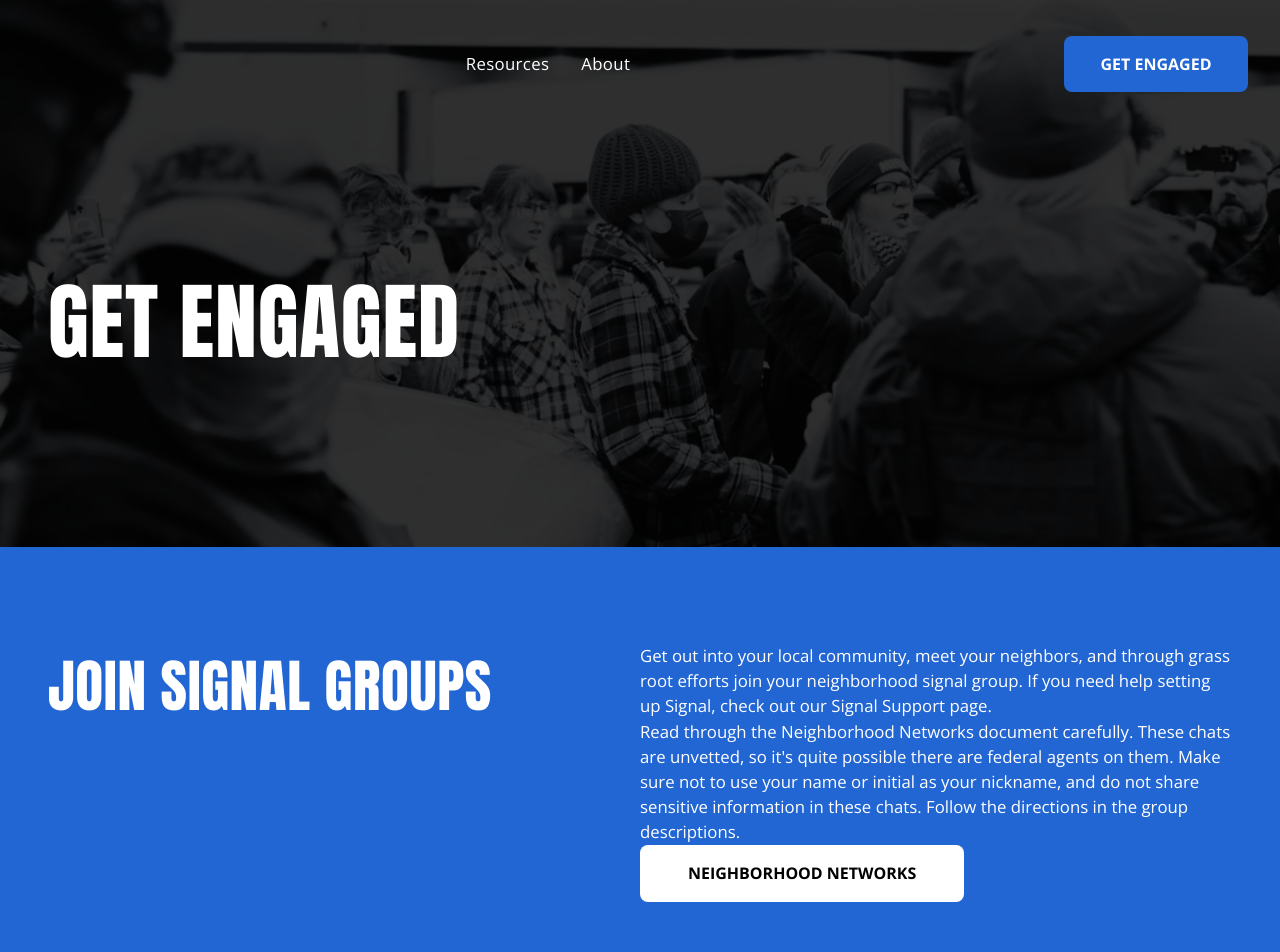
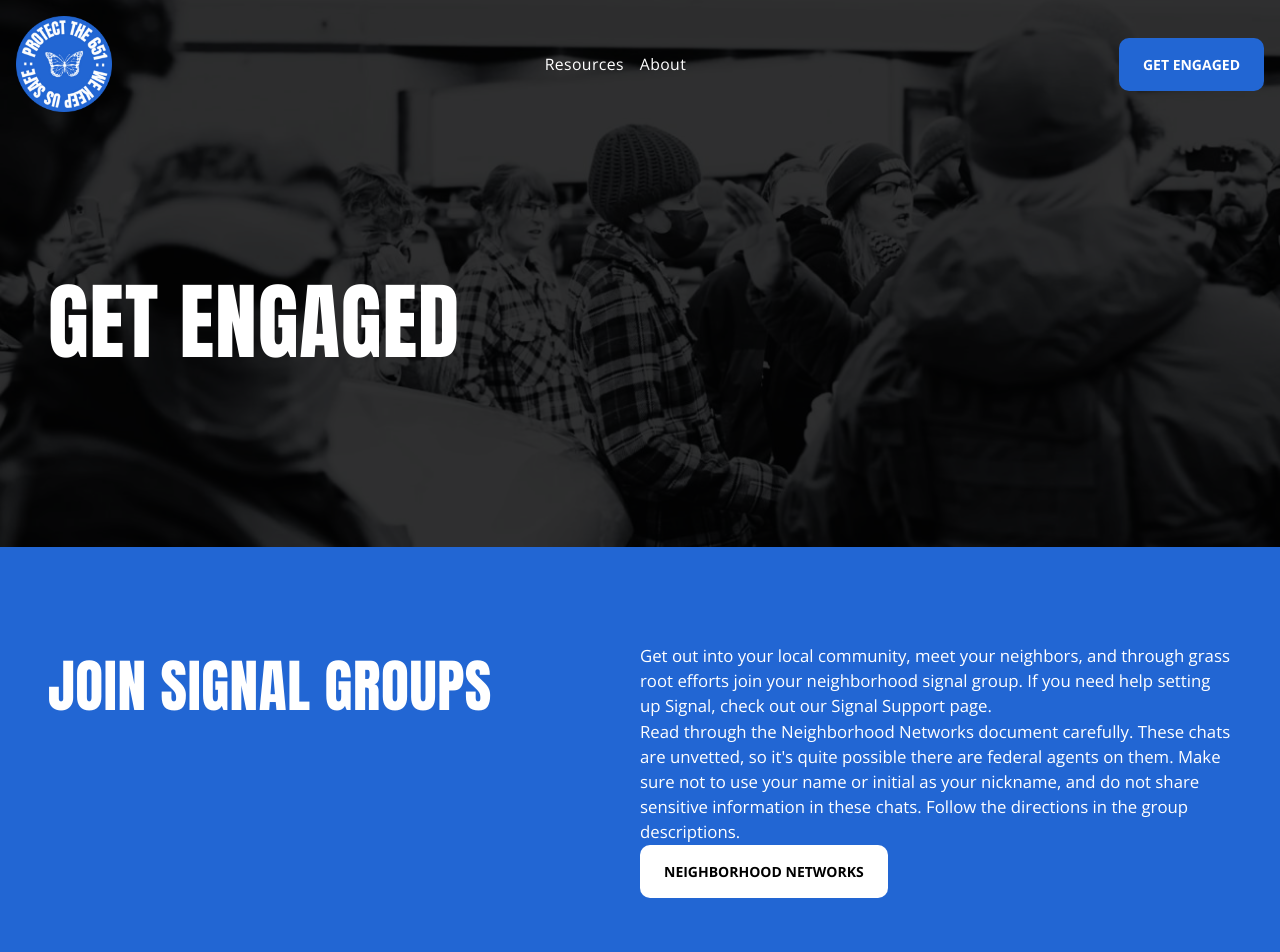
Before and after one commit to nicholemattera/Protect-the-651, a website built with Vite: page get-engaged.html in a window 1280 px wide. Shown: the top 952 px of the page. Built offline with nearby package versions, Linux system fonts and the light colour scheme.

Commit message:
feat: make header use tailwind and create call to action component

```diff
--- a/get-engaged.html
+++ b/get-engaged.html
@@ -34,8 +34,9 @@
           </p>
           <p>
             <a
+              is="ptsfo-call-to-action"
+              variant="lightest"
               href="https://docs.proton.me/doc?mode=open-url&token=MNV0KBMEF0#93VatIWTBAkU"
-              class="call-to-action"
               targe="_blank"
               >Neighborhood Networks</a
             >
@@ -52,10 +53,10 @@
             resources. Little Free Libraries are a great place to distribute zines and whistles.
           </p>
           <p>
-            <a href="/whistle-system.html" class="call-to-action">Whistle Resources</a>
+            <a is="ptsfo-call-to-action" variant="light" href="/whistle-system.html">Whistle Resources</a>
           </p>
           <p>
-            <a href="/immigrants-rights.html" class="call-to-action">Immigrants Rights</a>
+            <a is="ptsfo-call-to-action" variant="light" href="/immigrants-rights.html">Immigrants Rights</a>
           </p>
         </div>
       </div>
--- a/index.html
+++ b/index.html
@@ -34,7 +34,7 @@
           </p>
           <p>Sign up.</p>
           <p>We protect your information with end-to-end encryption.</p>
-          <p><a href="/get-engaged.html" class="call-to-action">Get engaged</a></p>
+          <p><a is="ptsfo-call-to-action" variant="lightest" href="/get-engaged.html">Get engaged</a></p>
         </div>
       </div>
 
@@ -45,7 +45,7 @@
             We're a network of trained legal observers, coordinating community patrols and responding to ICE activity
             through peaceful, legal, non-violent action.
           </p>
-          <p><a href="/about.html" class="call-to-action">Learn more</a></p>
+          <p><a is="ptsfo-call-to-action" variant="light" href="/about.html">Learn more</a></p>
         </div>
       </div>
     </main>
--- a/package.json
+++ b/package.json
@@ -20,6 +20,8 @@
     "preview": "vite preview"
   },
   "dependencies": {
+    "@fontsource-variable/open-sans": "^5.2.7",
+    "@fontsource/anton": "^5.2.7",
     "@tailwindcss/vite": "^4.2.1",
     "tailwindcss": "^4.2.1"
   },
--- /dev/null
+++ b/src/components/CallToAction.ts
@@ -0,0 +1,29 @@
+export class CallToActionElement extends HTMLAnchorElement {
+  _initialized: boolean
+
+  constructor() {
+    super()
+
+    this._initialized = false
+  }
+
+  connectedCallback() {
+    this.className = 'hover:opacity-80 inline-block px-3 py-2 rounded-sm font-bold text-base text-center uppercase'
+
+    switch (this.getAttribute('variant')) {
+      case 'lightest':
+        this.className += ' bg-lightest text-lightest-foreground'
+        break
+
+      case 'light':
+        this.className += ' bg-light text-light-foreground'
+        break
+
+      case 'dark':
+        this.className += ' bg-dark text-dark-foreground'
+        break
+    }
+  }
+}
+
+customElements.define('ptsfo-call-to-action', CallToActionElement, { extends: 'a' })
--- a/src/components/Header.ts
+++ b/src/components/Header.ts
@@ -1,3 +1,6 @@
+import './CallToAction'
+import type { CallToActionElement } from './CallToAction'
+
 class HeaderElement extends HTMLElement {
   _initialized = false
 
@@ -41,12 +44,12 @@ class HeaderElement extends HTMLElement {
     this._initialized = true
 
     this.role = 'banner'
-    this.className = 'header'
-    this.id = 'header'
+    this.className =
+      'flex items-center bg-transparent text-dark-foreground fixed top-0 inset-x-0 h-16 px-2 py-4 z-2 duration-300 ease-in-out'
     window.addEventListener('scroll', this._onWindowScroll)
 
     const logo = document.createElement('h1')
-    logo.className = 'logo'
+    logo.className = 'grow-0 shrink-1'
     this.appendChild(logo)
 
     const image = document.createElement('img')
@@ -57,30 +60,35 @@ class HeaderElement extends HTMLElement {
     logo.appendChild(image)
 
     const navigation = document.createElement('nav')
-    navigation.className = 'navigation'
+    navigation.className = 'flex items-center grow-1 shrink-0 justify-center font-normal'
     this.appendChild(navigation)
 
     const orderedList = document.createElement('ol')
     navigation.appendChild(orderedList)
 
-    const getEngagedCTA = document.createElement('a')
-    getEngagedCTA.className = 'call-to-action'
-    getEngagedCTA.href = '/get-engaged.html'
+    const getEngagedCTA = document.createElement('a', { is: 'ptsfo-call-to-action' }) as CallToActionElement
+    getEngagedCTA.setAttribute('variant', 'light')
+    getEngagedCTA.setAttribute('href', '/get-engaged.html')
     getEngagedCTA.innerText = 'Get Engaged'
     this.appendChild(getEngagedCTA)
 
     HeaderElement.links.forEach((link) => {
       const listItem = document.createElement('li')
+      listItem.className = 'group/parent cursor-pointer relative inline-block px-1 py-2 text-lg/3 tracking-wide'
 
       if (link.children) {
         listItem.innerText = link.name
 
         const childOrderedList = document.createElement('ol')
+        childOrderedList.className =
+          'hidden group-hover/parent:block group-focus/parent:block bg-dark text-dark-foreground absolute top-[calc(100% - 1px)] min-w-25'
         link.children.forEach((childLink) => {
           const childListItem = document.createElement('li')
+          childListItem.className = 'group/child py-1 px-2'
 
           const anchor = document.createElement('a')
-          anchor.href = childLink.url
+          anchor.className = 'group-hover/child:underline'
+          anchor.setAttribute('href', childLink.url)
           anchor.innerText = childLink.name
           childListItem.appendChild(anchor)
 
@@ -90,7 +98,8 @@ class HeaderElement extends HTMLElement {
         listItem.appendChild(childOrderedList)
       } else {
         const anchor = document.createElement('a')
-        anchor.href = link.url
+        anchor.className = 'group-hover/parent:underline'
+        anchor.setAttribute('href', link.url)
         anchor.innerText = link.name
         listItem.appendChild(anchor)
       }
@@ -104,11 +113,12 @@ class HeaderElement extends HTMLElement {
   }
 
   _onWindowScroll() {
-    console.log('scroll')
     if (window.scrollY !== 0) {
-      this.classList.add('opaque')
+      this.classList.add('bg-dark')
+      this.classList.remove('bg-transparent')
     } else {
-      this.classList.remove('opaque')
+      this.classList.remove('bg-dark')
+      this.classList.add('bg-transparent')
     }
   }
 }
--- a/src/main.css
+++ b/src/main.css
@@ -1,4 +1,50 @@
+@import '@fontsource/anton/400.css';
+@import '@fontsource-variable/open-sans';
 @import 'tailwindcss';
+
+@theme {
+  --color-lightest: #ffffff;
+  --color-lightest-foreground: #000000;
+  --color-light: #2266d3;
+  --color-light-foreground: #ffffff;
+  --color-dark: #000000;
+  --color-dark-foreground: #ffffff;
+
+  --color-ring: var(--color-light);
+
+  --font-heading: 'Anton', 'Franklin Gothic Medium', 'Arial Narrow', Arial, sans-serif;
+  --font-body: 'Open Sans', Arial, Helvetica, sans-serif;
+
+  --radius: 1rem;
+  --radius-xs: calc(var(--radius) - 8px);
+  --radius-sm: calc(var(--radius) - 4px);
+  --radius-md: calc(var(--radius) - 2px);
+  --radius-lg: var(--radius);
+  --radius-xl: calc(var(--radius) + 4px);
+  --radius-2xl: calc(var(--radius) + 8px);
+  --radius-3xl: calc(var(--radius) + 12px);
+  --radius-4xl: calc(var(--radius) + 16px);
+
+  --spacing: 8px;
+}
+
+.antialiased {
+  -webkit-font-smoothing: antialiased;
+  -moz-osx-font-smoothing: grayscale;
+}
+
+body {
+  @apply font-body;
+}
+
+h1,
+h2,
+h3,
+h4,
+h5,
+h6 {
+  @apply font-heading;
+}
 
 * {
   box-sizing: border-box;
@@ -30,16 +76,6 @@ p {
   line-height: 1.5em;
 }
 
-.call-to-action {
-  border-radius: 8px;
-  display: inline-block;
-  font-size: 16px;
-  font-weight: bold;
-  padding: 16px 24px;
-  text-decoration: none;
-  text-transform: uppercase;
-}
-
 .community-patrol-bg::before {
   background-image: url(/images/community-patrol.jpg);
 }
@@ -64,97 +100,8 @@ p {
   background-image: url(/images/rapid-response.jpg);
 }
 
-.header {
-  align-items: center;
-  background-color: rgba(0, 0, 0, 0);
-  color: #ffffff;
-  display: flex;
-  height: 128px;
-  left: 0;
-  padding: 16px 32px;
-  position: fixed;
-  right: 0;
-  top: 0;
-  transition: background-color 0.325s ease-in-out;
-  z-index: 2;
-}
-
-.header.opaque {
-  background-color: rgba(0, 0, 0, 1);
-}
-
-.header .logo {
-  flex: 0 1;
-}
-
-.header .navigation {
-  align-items: center;
-  display: flex;
-  flex: 1 0;
-  font-size: calc(1.2 * 1rem);
-  font-weight: 400;
-  letter-spacing: 0.02em;
-  line-height: 1.5em;
-  justify-content: center;
-}
-
-.header .navigation a {
-  color: #ffffff;
-  text-decoration: none;
-}
-
-.header .navigation ol {
-  list-style: none;
-  margin: 0;
-  padding: 0;
-}
-
-.header .navigation > ol > li {
-  cursor: pointer;
-  display: inline-block;
-  padding: 8px 16px;
-  position: relative;
-  text-decoration: none;
-}
-
-.header .navigation > ol > li.here,
-.header .navigation > ol > li a.here {
-  text-decoration: underline;
-}
-
-.header .navigation > ol > li > ol {
-  background-color: #000000;
-  display: none;
-  list-style: none;
-  min-width: 200px;
-}
-
-.header .navigation > ol > li:hover > ol,
-.header .navigation > ol > li:focus > ol {
-  display: block;
-  list-style: none;
-  position: absolute;
-  top: calc(100% - 1px);
-}
-
-.header .navigation > ol > li > ol > li {
-  padding: 8px 16px;
-}
-
-.header .call-to-action {
-  background-color: #2266d3;
-  color: #ffffff;
-  flex: 0 1 184px;
-  text-align: center;
-  text-transform: uppercase;
-}
-
 .section {
   padding: 96px 48px;
-}
-
-.section .call-to-action {
-  padding: 16px 48px;
 }
 
 .section.hero {
@@ -200,15 +147,6 @@ p {
   color: #ffffff;
 }
 
-.section.primary-color .call-to-action {
-  background-color: #ffffff;
-  color: #000000;
-}
-
-.call-to-action:hover {
-  opacity: 0.8;
-}
-
 .section.light-color {
   background-color: #ffffff;
   color: #000000;
@@ -228,11 +166,6 @@ p {
 
 .section.light-color > * {
   z-index: 1;
-}
-
-.section.light-color .call-to-action {
-  background-color: #2266d3;
-  color: #ffffff;
 }
 
 .section.flex {
--- a/src/main.ts
+++ b/src/main.ts
@@ -1,2 +1,3 @@
+import './components/CallToAction'
 import './components/Footer'
 import './components/Header'
```
Also changed, not shown: 1 other file.
